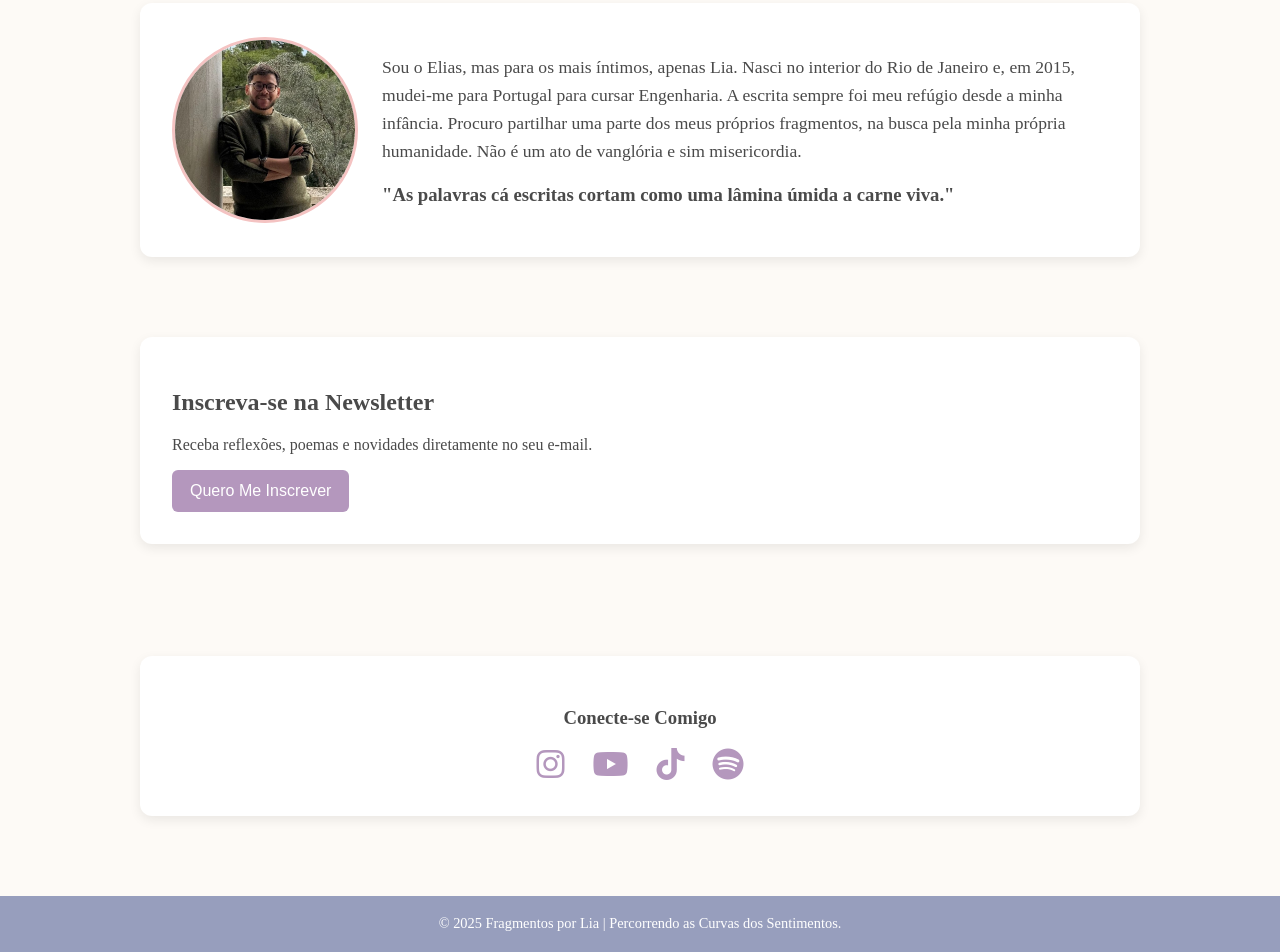
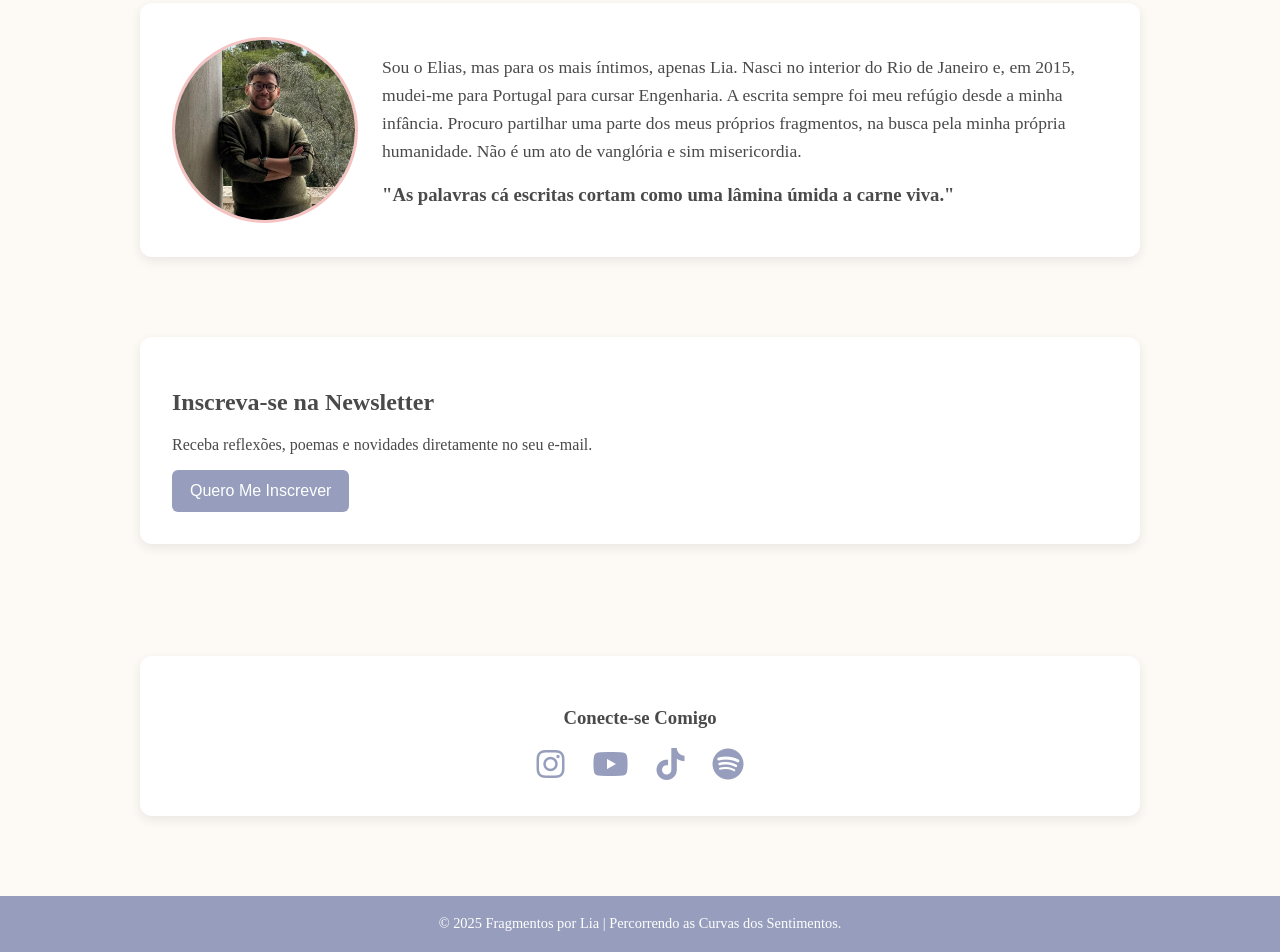
Before and after one commit to EliasSilvaR/Fragmentos-por-Lia, a plain HTML site: page index.html in a window 1280 px wide. Shown: the part 2339-3291 px from the top of the page. Drawn offline with Linux system fonts and the light colour scheme; a script that the page names is missing.

Commit message:
Update styles.css

```diff
--- a/styles.css
+++ b/styles.css
@@ -55,7 +55,7 @@ section {
 }
 
 button {
-  background: #b497bd;
+  background: #979ebd;
   color: white;
   border: none;
   padding: 12px 18px;
@@ -190,7 +190,7 @@ iframe {
 .social-icons a {
   font-size: 2rem;
   margin: 0 12px;
-  color: #b497bd;
+  color: #979ebd;
   transition: color 0.3s;
 }
 .social-icons a:hover {
```
